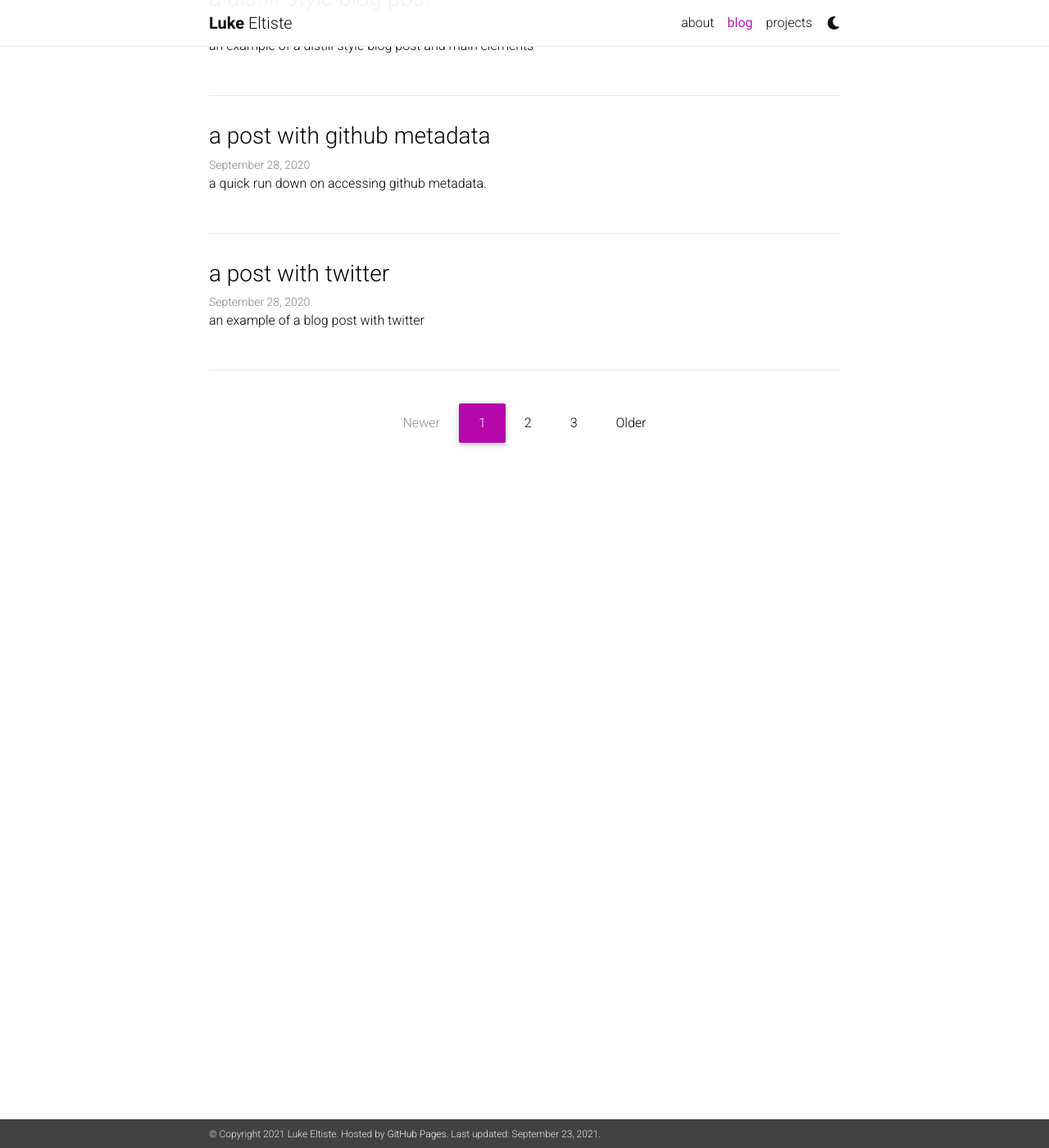
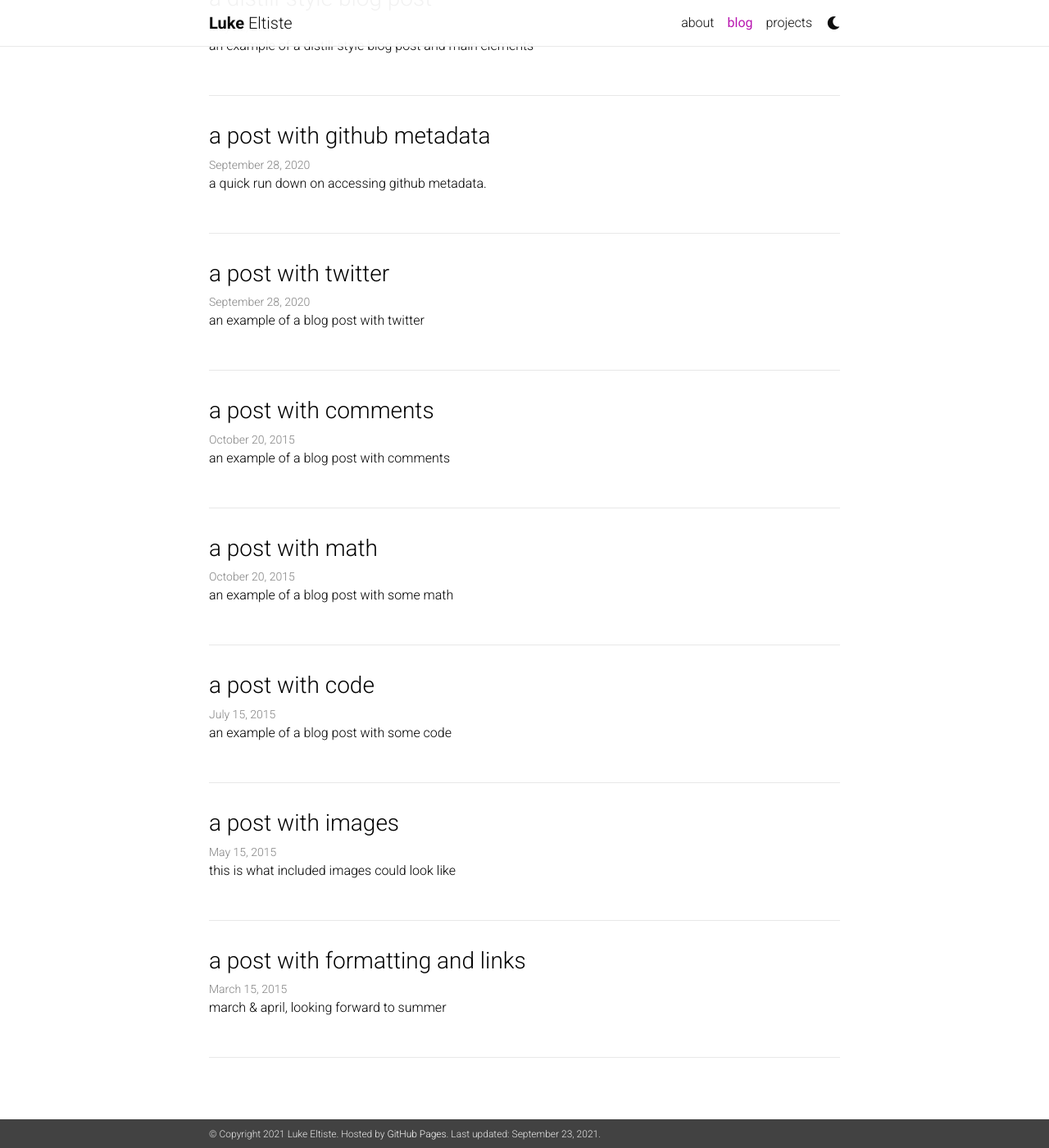
Before and after one commit to Frazzer951/frazzer951.github.io, a Jekyll site: the page built from blog/index.html, in a window 1280 px wide and 1400 px high, scrolled down 418 px. Shown: the whole window at 82% size. Built offline with Jekyll 4.4.1, drawn with Linux system fonts in a browser that asks for light colours; nearby versions of some CDN libraries; the list of posts is cut into pages by our own code; comment, search, counter and statistics services are not loaded; a style sheet for code colours, icons or effects is not loaded; some of the changed text lies outside the part shown.

Commit message:
update pagination count for blogs

```diff
--- a/_config.yml
+++ b/_config.yml
@@ -74,7 +74,7 @@ panelbear_analytics: XXXXXXXXX # panelbear analytics site ID
 # -----------------------------------------------------------------------------
 
 blog_name: Blog # your blog must have a name for it to show up in the nav bar
-blog_description: a simple whitespace theme for academics
+blog_description: A collection of blog posts by me
 permalink: /blog/:year/:title/
 
 # Pagination
--- a/blog/index.html
+++ b/blog/index.html
@@ -5,7 +5,7 @@ pagination:
   enabled: true
   collection: posts
   permalink: /page/:num/
-  per_page: 3
+  per_page: 10
   sort_field: date
   sort_reverse: true
   trail:
```
